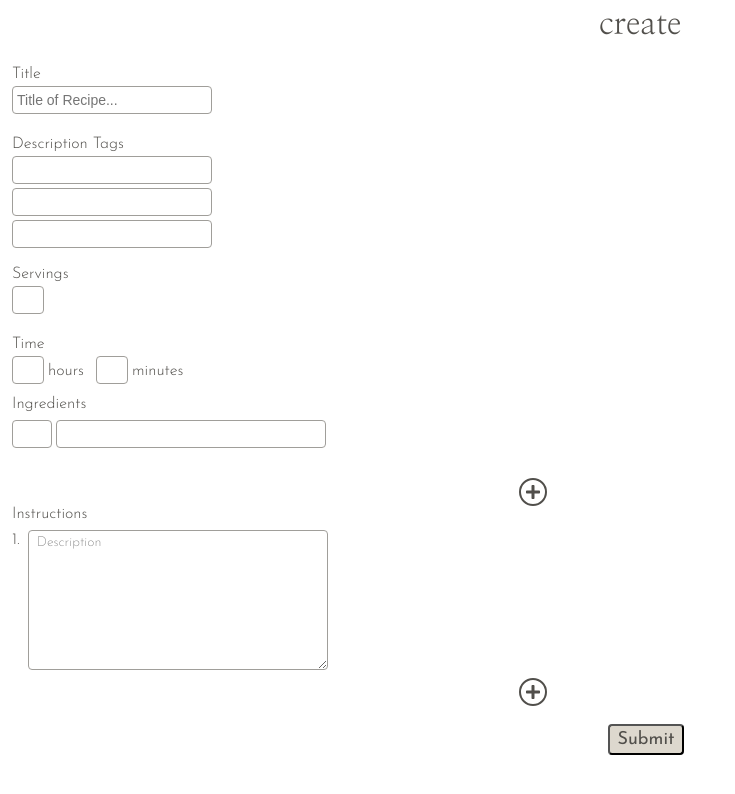
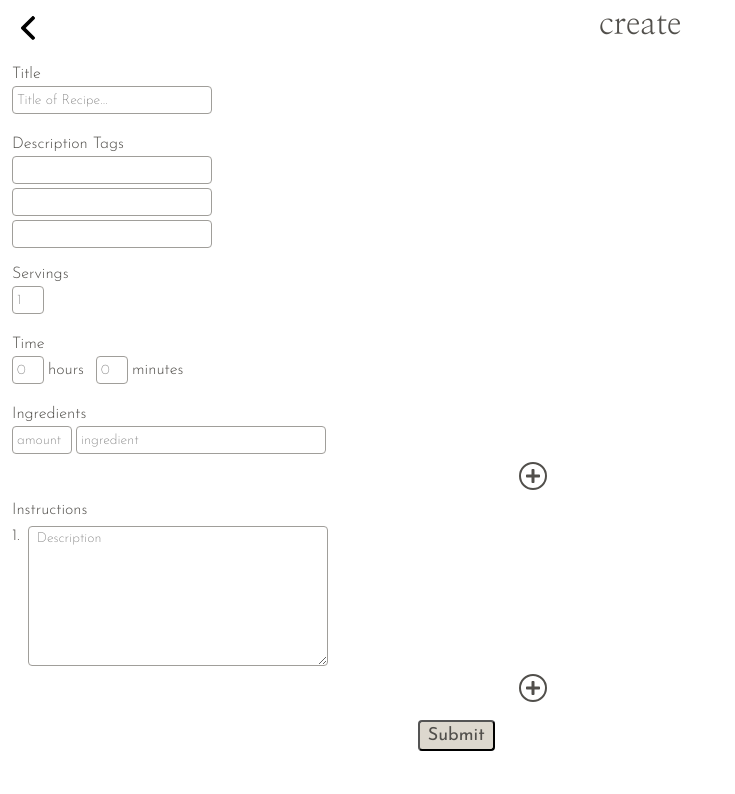
Before and after one commit to carolinstuhr/capstone-project, a React (Create React App) app in the folder frontend/: page /create in a window 1280 px wide. Shown: the top 794 px of the page, without its empty margins (0-735 px from the left). Built offline with nearby package versions, Linux system fonts and the light colour scheme.

Commit message:
Displaying only given instructions, give min max, change styling

```diff
--- a/frontend/src/App.js
+++ b/frontend/src/App.js
@@ -8,6 +8,7 @@ import RecipeFavourites from './FavouriteRecipes'
 import recipeData from './RecipeList.json'
 import { saveToStorage, loadFromStorage } from './services'
 import CreateRecipe from './CreateRecipe/CreateRecipe'
+import CreateHeader from './CreateRecipe/CreateHeader'
 
 export default function App() {
   const [recipes, setRecipes] = useState(
@@ -53,7 +54,7 @@ export default function App() {
         </Route>
         <Route path="/create">
           <GridDiv>
-            <Header>create</Header>
+            <CreateHeader>create</CreateHeader>
             <CreateRecipe setRecipes={setRecipes} recipes={recipes} />
           </GridDiv>
         </Route>
--- /dev/null
+++ b/frontend/src/CreateRecipe/CreateHeader.js
@@ -0,0 +1,35 @@
+import React from 'react'
+import styled from 'styled-components/macro'
+import LeftArrow from '../images/left-arrow.svg'
+import { Link } from 'react-router-dom'
+
+export default function CreateHeader({ children }) {
+  return (
+    <header>
+      <Link exact to="/">
+        <ArrowIconStyled src={LeftArrow} alt="return Button" />
+      </Link>
+      <HeaderStyled>{children}</HeaderStyled>
+    </header>
+  )
+}
+
+const ArrowIconStyled = styled.img`
+  border-radius: 4px;
+  height: 32px;
+  width: 32px;
+  position: absolute;
+  left: 12px;
+  top: 12px;
+  padding: 4px;
+`
+
+const HeaderStyled = styled.h1`
+  text-align: center;
+  margin-left: 0;
+  font-size: 32px;
+  margin-top: 0;
+  padding-top: 4px;
+  font-family: 'Nanum Myeongjo', serif;
+  font-weight: 400;
+`
--- a/frontend/src/CreateRecipe/CreateRecipe.js
+++ b/frontend/src/CreateRecipe/CreateRecipe.js
@@ -58,7 +58,7 @@ export default function CreateRecipe({ recipes, setRecipes }) {
 
   return (
     <MainStyled>
-      <FormStyled onSubmit={savetoLocalStorage}>
+      <FormStyled onSubmit={saveNewRecipetoLocalStorage}>
         <LabelStyled htmlFor="title">Title</LabelStyled>
         <TitleInput
           type="text"
@@ -67,6 +67,8 @@ export default function CreateRecipe({ recipes, setRecipes }) {
           id="title"
           onChange={storeInput}
           value={formData.title}
+          minLength="2"
+          maxLength="40"
         />
         <LabelStyled htmlFor="tags">Description Tags</LabelStyled>
         <TagsInput
@@ -75,6 +77,8 @@ export default function CreateRecipe({ recipes, setRecipes }) {
           onChange={storeInput}
           name="tag1"
           value={formData.tag1}
+          minLength="2"
+          maxLength="15"
         />
         <TagsInput
           type="text"
@@ -82,6 +86,8 @@ export default function CreateRecipe({ recipes, setRecipes }) {
           onChange={storeInput}
           name="tag2"
           value={formData.tag2}
+          minLength="2"
+          maxLength="15"
         />
         <TagsInput
           type="text"
@@ -89,22 +95,29 @@ export default function CreateRecipe({ recipes, setRecipes }) {
           onChange={storeInput}
           name="tag3"
           value={formData.tag3}
+          minLength="2"
+          maxLength="15"
         />
         <ServingsLabel htmlFor="portion">Servings</ServingsLabel>
         <ServingsInput
-          type="text"
+          type="number"
           id="portion"
           onChange={storeInput}
           name="serving"
           value={formData.serving}
+          min="1"
+          maxLength="2"
+          placeholder="1"
         />
         <TimeLabel htmlFor="">Time</TimeLabel>
         <HourInput
-          type="text"
+          type="number"
           id="hour"
           onChange={storeInput}
           name="timehour"
           value={formData.timehour}
+          placeholder="0"
+          maxLength="2"
         />
         <LabelStyled htmlFor="hour">hours</LabelStyled>
         <MinutesInput
@@ -113,6 +126,8 @@ export default function CreateRecipe({ recipes, setRecipes }) {
           onChange={storeInput}
           name="timeminutes"
           value={formData.timeminutes}
+          placeholder="0"
+          maxLength="2"
         />
         <LabelStyled htmlFor="minute">minutes</LabelStyled>
         <IngredientsLabel htmlFor="ingredients">Ingredients</IngredientsLabel>
@@ -145,13 +160,13 @@ export default function CreateRecipe({ recipes, setRecipes }) {
       </FormStyled>
     </MainStyled>
   )
-  function savetoLocalStorage(event) {
+  function saveNewRecipetoLocalStorage(event) {
     event.preventDefault()
     let newRecipe = {
-      id: recipes.length,
+      id: recipes.length + 1,
       title: formData.title,
       tags: [formData.tag1, formData.tag2, formData.tag3],
-      image: '',
+      image: './images/default.png',
       timehour: formData.timehour,
       timeminutes: formData.timeminutes,
       ingredients: [
@@ -280,6 +295,7 @@ const InputStyled = styled.input`
   padding-left: 4px;
   border-radius: 4px;
   border: 1px solid #a09e9a;
+  font-family: 'Josefin Sans', sans-serif;
 `
 const TitleInput = styled(InputStyled)`
   display: block;
@@ -314,35 +330,36 @@ const TimeLabel = styled(LabelStyled)`
 const HourInput = styled(InputStyled)`
   width: 32px;
   height: 28px;
-  margin-bottom: 12px;
   margin-top: 4px;
   margin-right: 4px;
 `
 const MinutesInput = styled(InputStyled)`
   width: 32px;
   height: 28px;
-  margin-bottom: 12px;
   margin-top: 4px;
   margin-left: 12px;
   margin-right: 4px;
 `
 const IngredientsLabel = styled(LabelStyled)`
   display: block;
+  margin-top: 22px;
 `
 
 const InstructionsLabel = styled(LabelStyled)`
   display: block;
+  margin-top: 12px;
 `
 
 const ButtonWrapper = styled.div`
-  display: flex;
-  justify-content: center;
+  position: relative;
   margin-bottom: 18px;
 `
 
 const ButtonStyled = styled.button`
-  display: block;
+  position: absolute;
+  left: 32%;
   margin-top: 18px;
+  margin-bottom: 18px;
   font-family: 'Josefin Sans', sans-serif;
   font-size: 18px;
   font-weight: 400;
--- a/frontend/src/CreateRecipe/IngredientsSection.js
+++ b/frontend/src/CreateRecipe/IngredientsSection.js
@@ -7,20 +7,25 @@ export default function IngredientsSection({
   formData,
 }) {
   return (
-    <IngredientsPart>
+    <section>
       <IngredientsAmountInput
         type="text"
         id="ingredients"
         onChange={storeInput}
         name={`ingredientsamount${ingredientsNumber}`}
+        maxLength="12"
+        placeholder="amount"
       />
       <IngredientsNameInput
         type="text"
         id="ingredients"
         onChange={storeInput}
         name={`ingredientsname${ingredientsNumber}`}
+        minLength="1"
+        maxLength="30"
+        placeholder="ingredient"
       />
-    </IngredientsPart>
+    </section>
   )
 }
 const InputStyled = styled.input`
@@ -29,20 +34,17 @@ const InputStyled = styled.input`
   padding-left: 4px;
   border-radius: 4px;
   border: 1px solid #a09e9a;
-`
-const IngredientsPart = styled.section`
-  margin-bottom: 22px;
-  margin-top: 4px;
+  font-family: 'Josefin Sans', sans-serif;
 `
 const IngredientsAmountInput = styled(InputStyled)`
-  width: 40px;
+  width: 60px;
   height: 28px;
   margin-top: 4px;
   margin-right: 4px;
   margin-bottom: 8px;
 `
 const IngredientsNameInput = styled(InputStyled)`
-  width: 270px;
+  width: 250px;
   height: 28px;
   margin-bottom: 8px;
 `
--- a/frontend/src/CreateRecipe/InstructionsSection.js
+++ b/frontend/src/CreateRecipe/InstructionsSection.js
@@ -15,6 +15,8 @@ export default function InstructionsSection({
         placeholder="Description"
         onChange={storeInput}
         name={`instruction${instructionsNumber}`}
+        minLength="5"
+        maxLength="200"
       />
     </InstructionsPart>
   )
--- a/frontend/src/RecipeDetails.js
+++ b/frontend/src/RecipeDetails.js
@@ -25,7 +25,7 @@ export default function RecipeDetails({
                   <Link exact to="/">
                     <ArrowIconStyled
                       src={LeftArrow}
-                      alt="home Button"
+                      alt="return Button"
                       onClick={displayIngredients}
                     />
                   </Link>
@@ -78,7 +78,9 @@ export default function RecipeDetails({
                 </IngredientsSection>
               ) : (
                 <InstructionsSection>
-                  {recipe.instructions.map((instruction, index) => (
+                  {(recipe.instructions = recipe.instructions.filter(
+                    (instructions) => instructions
+                  )).map((instruction, index) => (
                     <>
                       <StyledParagraph key={index}>
                         {index + 1}.
```
Also changed, not shown: frontend/public/images/default.png (added).
